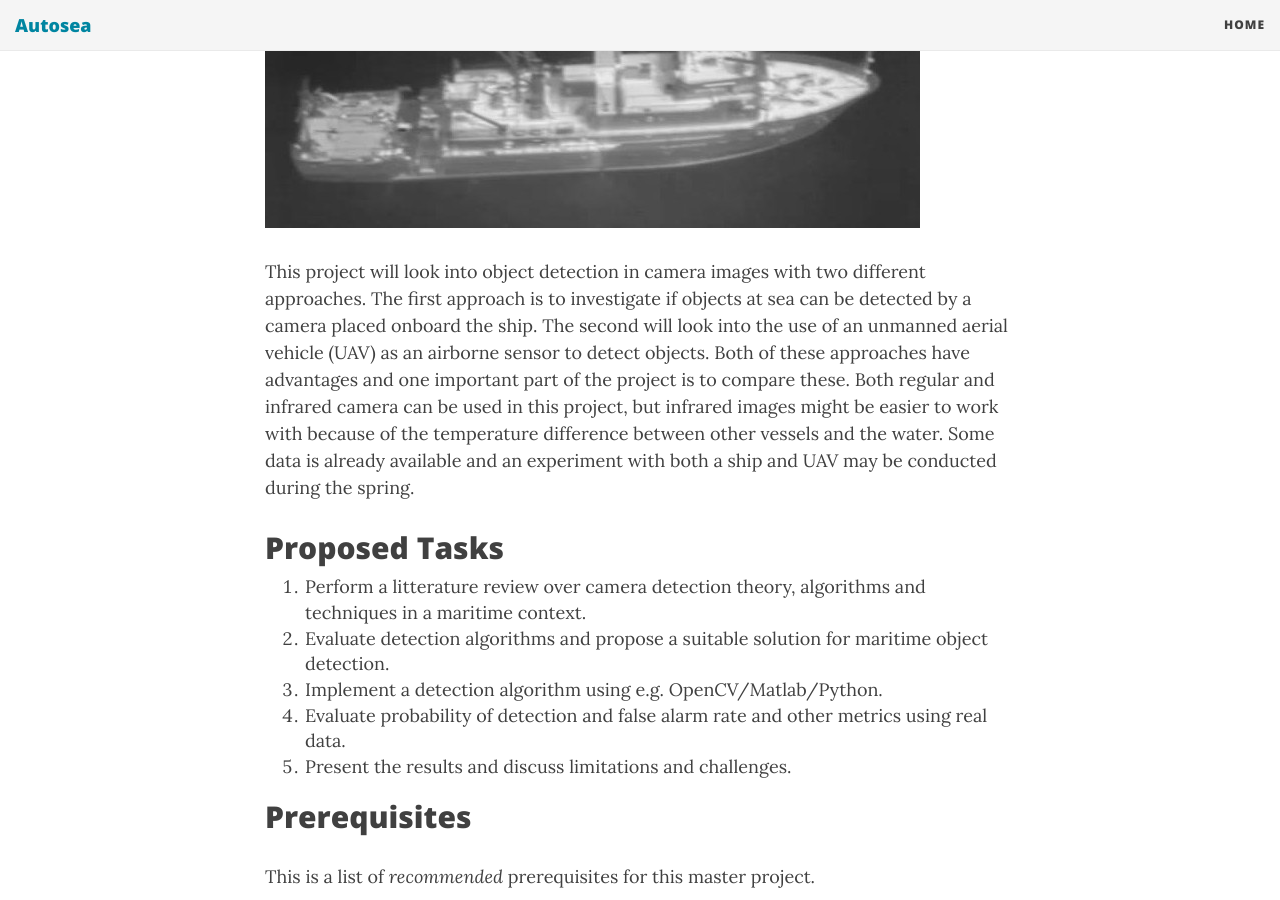
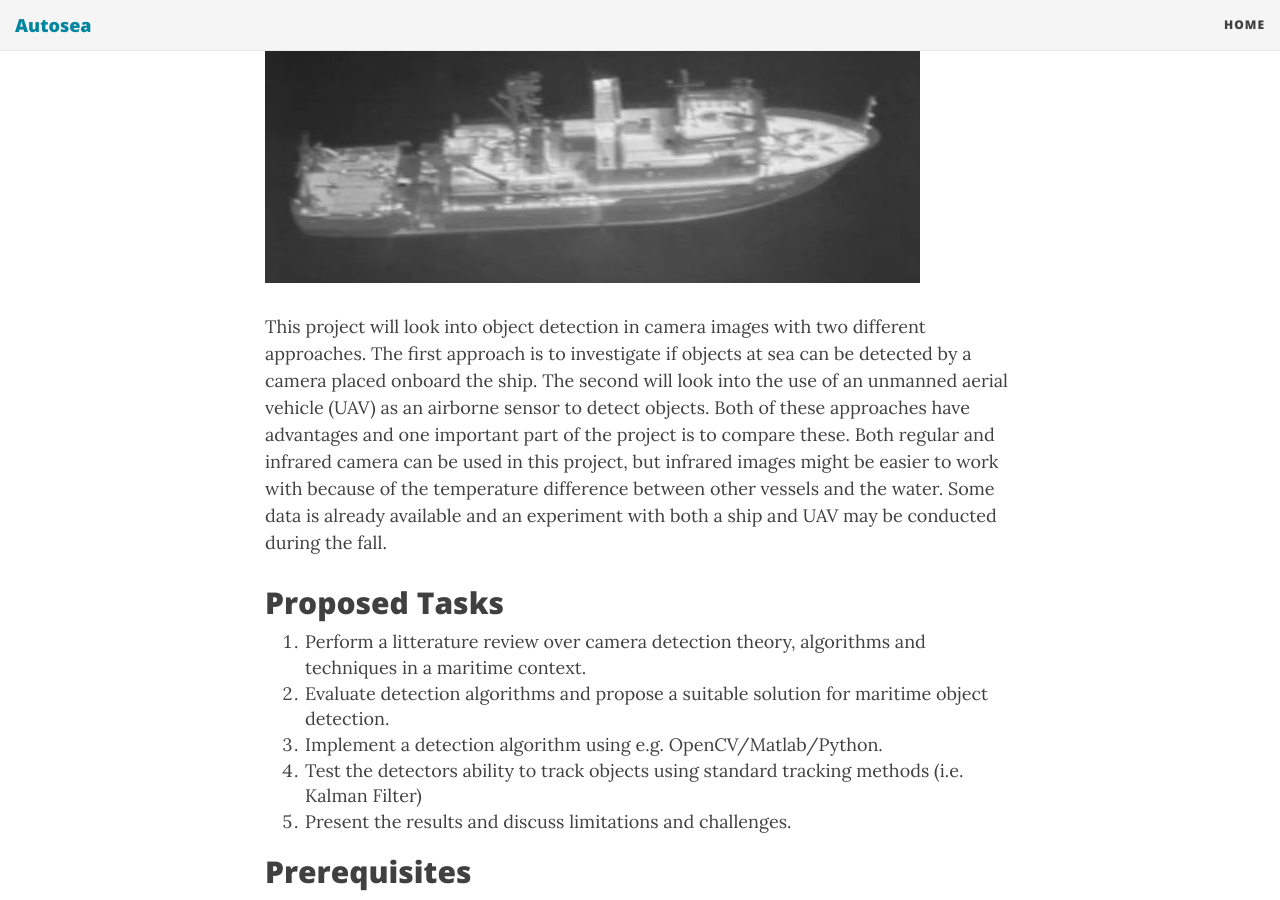
Before and after one commit to autosit/autosit.github.io, a Jekyll site: the page built from _posts/2015-11-16-visual_detection.md, in a window 1280 px wide and 900 px high, scrolled down 995 px. Built offline with Jekyll 4.4.1, drawn with Linux system fonts in a browser that asks for light colours; nearby versions of some CDN libraries; some of the changed text lies outside the part shown.

Commit message:
Updated the Visual Detection proj descr

```diff
--- a/_posts/2015-11-16-visual_detection.md
+++ b/_posts/2015-11-16-visual_detection.md
@@ -1,6 +1,6 @@
 ---
 layout: post
-title: Visual Detection
+title: Visual Detection and Tracking
 subtitle: Optical Sensors for Maritime Collision Avoidance
 ---
 ## Background
@@ -11,14 +11,14 @@
 
 ![Infrared image taken from an UAV]({{site.url}}/assets/infrared.jpg)
 
-This project will look into object detection in camera images with two different approaches. The first approach is to investigate if objects at sea can be detected by a camera placed onboard the ship. The second will look into the use of an unmanned aerial vehicle (UAV) as an airborne sensor to detect objects. Both of these approaches have advantages and one important part of the project is to compare these. Both regular and infrared camera can be used in this project, but infrared images might be easier to work with because of the temperature difference between other vessels and the water. Some data is already available and an experiment with both a ship and UAV may be conducted during the spring.
+This project will look into object detection in camera images with two different approaches. The first approach is to investigate if objects at sea can be detected by a camera placed onboard the ship. The second will look into the use of an unmanned aerial vehicle (UAV) as an airborne sensor to detect objects. Both of these approaches have advantages and one important part of the project is to compare these. Both regular and infrared camera can be used in this project, but infrared images might be easier to work with because of the temperature difference between other vessels and the water. Some data is already available and an experiment with both a ship and UAV may be conducted during the fall.
 
 ## Proposed Tasks
 
 1. Perform a litterature review over camera detection theory, algorithms and techniques in a maritime context.
 2. Evaluate detection algorithms and propose a suitable solution for maritime object detection.
 3. Implement a detection algorithm using e.g. OpenCV/Matlab/Python.
-4. Evaluate probability of detection and false alarm rate and other metrics using real data.
+4. Test the detectors ability to track objects using standard tracking methods (i.e. Kalman Filter)
 5. Present the results and discuss limitations and challenges.
 
 ## Prerequisites
```
